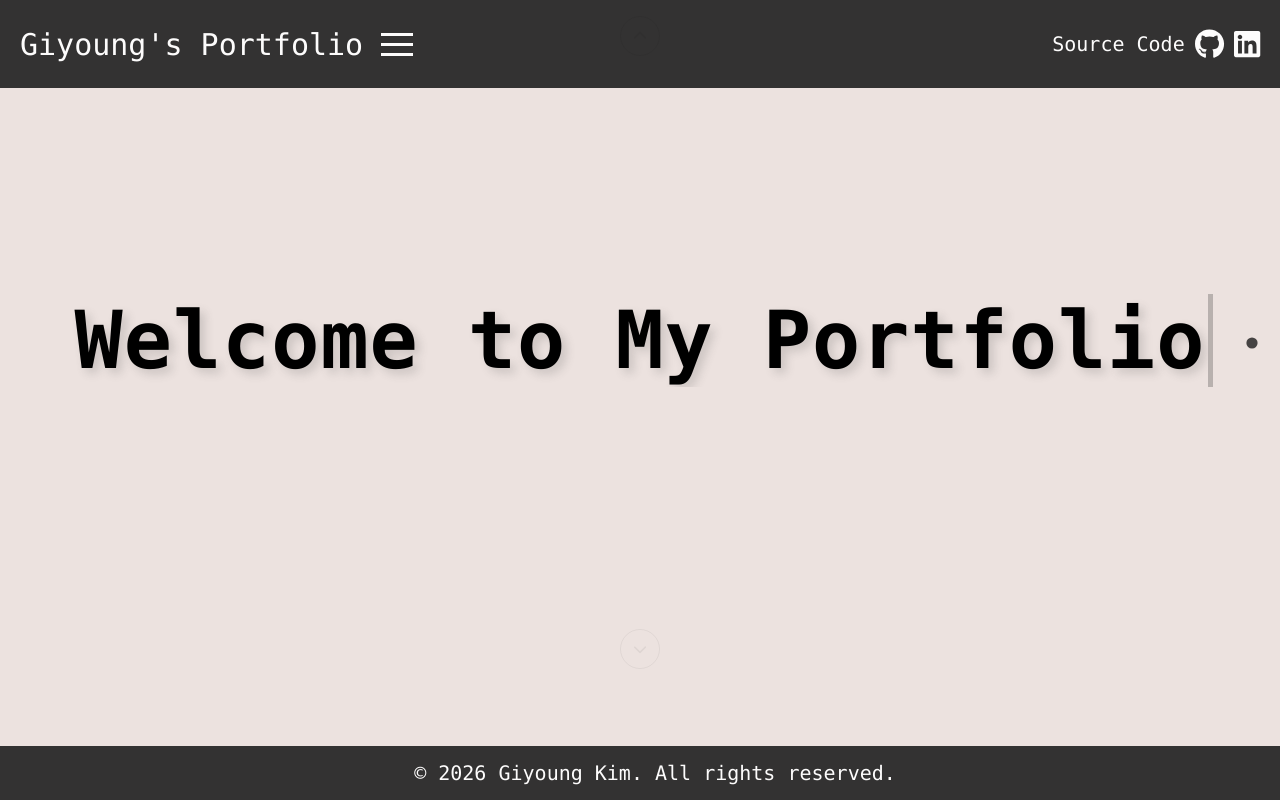
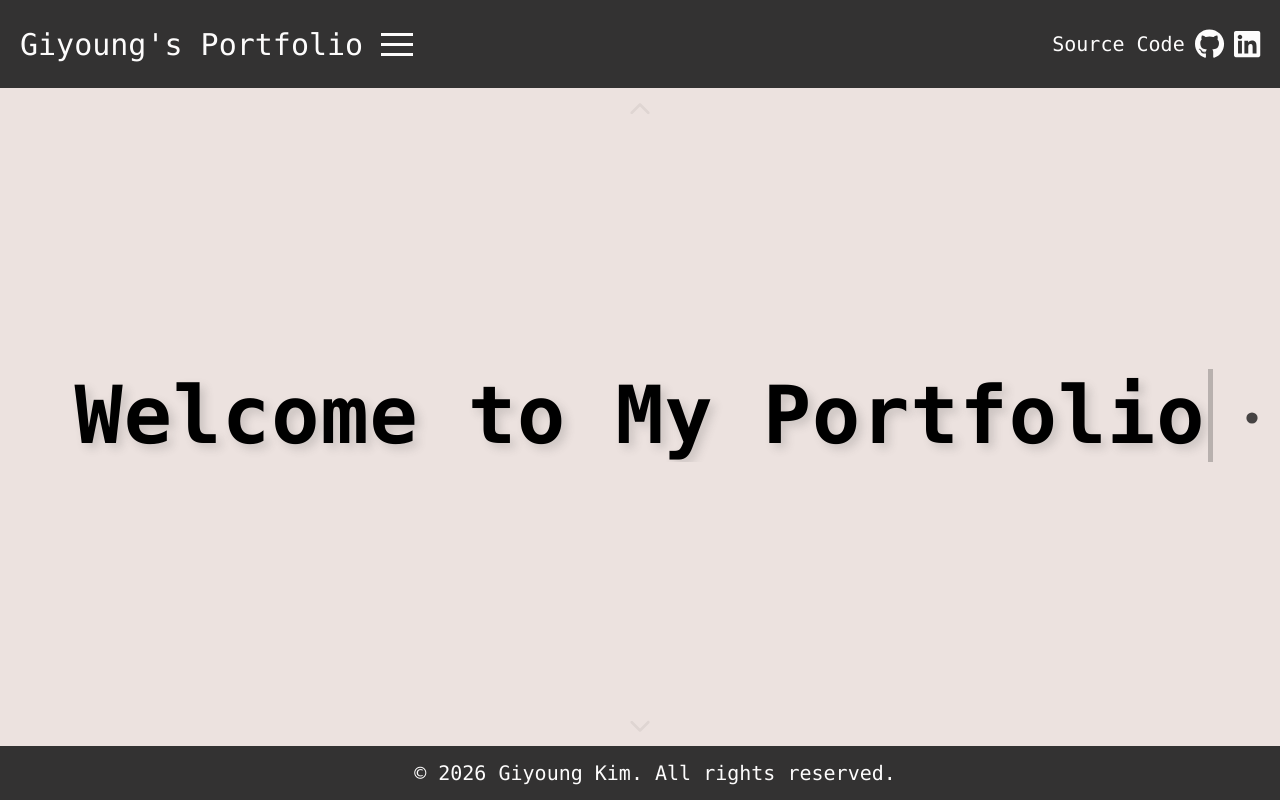
Before and after one commit to giykim/portfolio, a React (Create React App) app in the folder portfolio/: page / in a window 1280 px wide. Built offline with nearby package versions, Linux system fonts and the light colour scheme.

Commit message:
Separate top arrow and header

```diff
--- a/portfolio/src/components/ScrollableSections.css
+++ b/portfolio/src/components/ScrollableSections.css
@@ -24,29 +24,27 @@
     left: 50%;
     transform: translateX(-50%);
     background: none;
-    border: 1px solid rgba(0, 0, 0, 0.25);
-    border-radius: 50%;
-    width: 40px;
-    height: 40px;
+    border: none;
     cursor: pointer;
     display: flex;
     align-items: center;
     justify-content: center;
-    font-size: 14px;
-    transition: background 0.2s;
+    font-size: 22px;
+    transition: opacity 0.2s;
     z-index: 10;
+    padding: 4px;
 }
 
 .arrow-up {
-    top: 16px;
+    top: clamp(12px, 2.5vh, 40px);
 }
 
 .arrow-down {
-    bottom: 16px;
+    bottom: clamp(12px, 2.5vh, 40px);
 }
 
 .arrow-btn:hover:not(:disabled) {
-    background: rgba(0, 0, 0, 0.08);
+    opacity: 0.6;
 }
 
 .arrow-btn:disabled {
--- a/portfolio/src/pages/Navigation.js
+++ b/portfolio/src/pages/Navigation.js
@@ -55,7 +55,7 @@ const Navigation = () => {
                 <li onClick={toggleIsOpen}><code className="p"><Link to="/about">About</Link></code></li>
             </ul>
 
-            <div style={{ position: 'relative', height: 'calc(100vh - 115px)' }}>
+            <div style={{ position: 'relative', marginTop: '75px', height: 'calc(100vh - 115px)' }}>
                 <AnimatePresence>
                     <motion.div
                         key={location.pathname}
```
